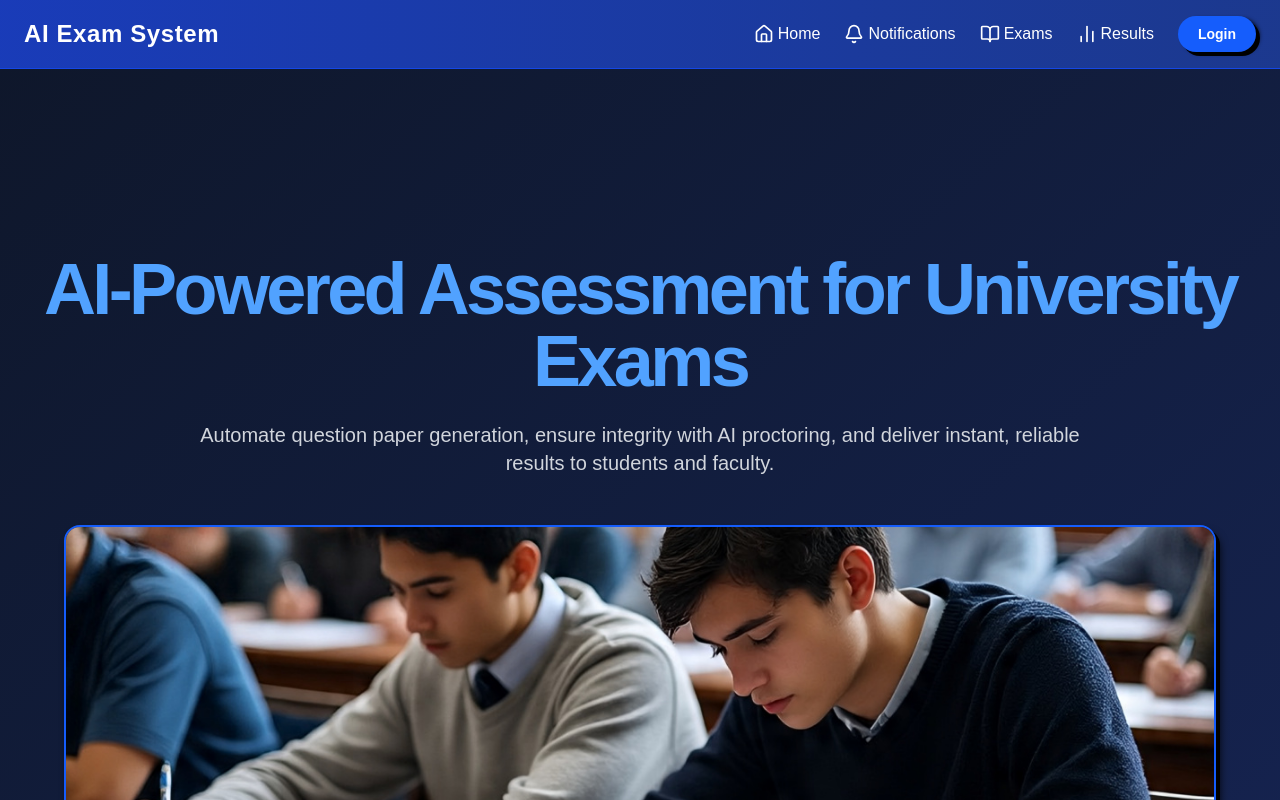
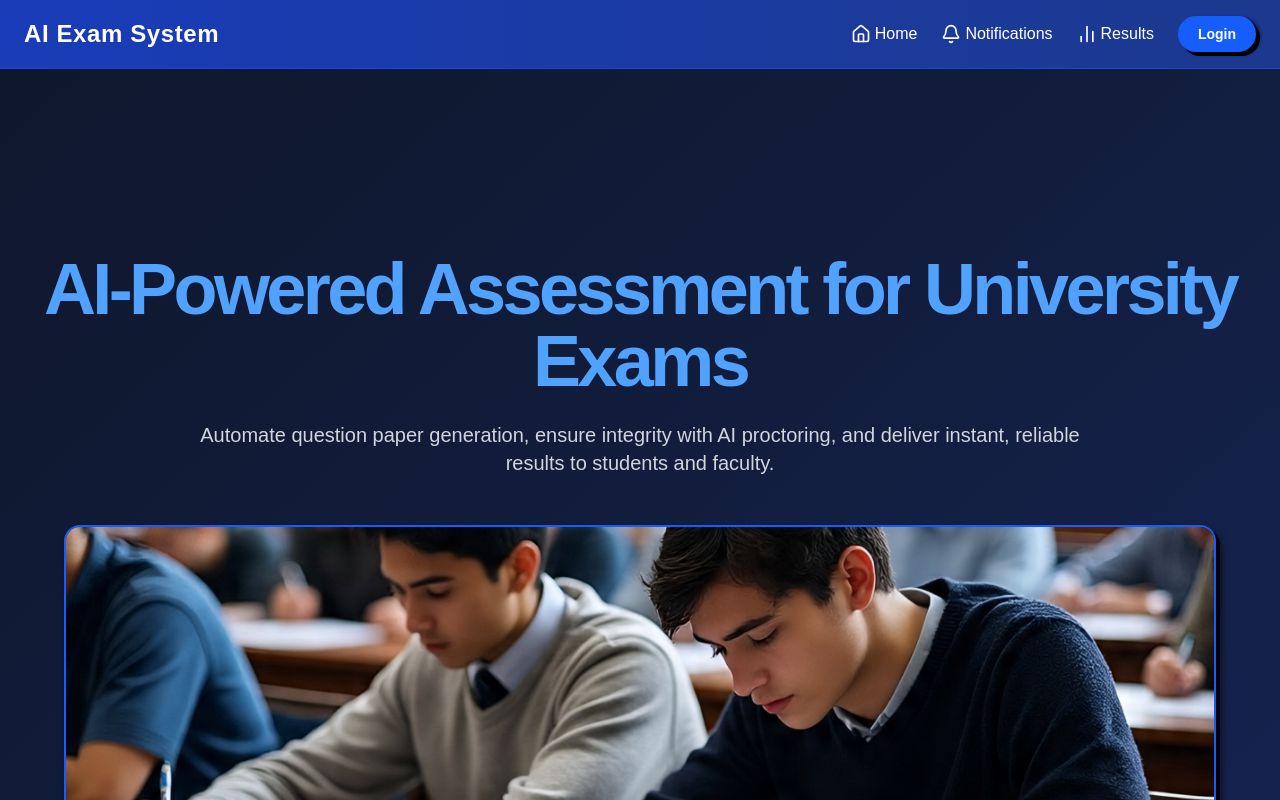
Before and after one commit to samiya2804/ExamSystem, a Next.js app: page / in a window 1280 px wide. Shown: the top 800 px of the page. Built offline with nearby package versions, Linux system fonts and the light colour scheme.

Commit message:
Update Navbar.tsx

```diff
--- a/src/components/Navbar.tsx
+++ b/src/components/Navbar.tsx
@@ -87,12 +87,6 @@ const pathname = usePathname();
             <Bell className="w-5 h-5" /> Notifications
           </Link>
 
-         <button
-    onClick={() => handleProtectedRoute("/exams")}
-    className="flex items-center gap-1 font-medium transition-colors duration-200 hover:text-blue-200"
-  >
-    <BookOpen className="w-5 h-5" /> Exams
-  </button>
 
   <button
     onClick={() => handleProtectedRoute("/student/results")}
@@ -191,13 +185,6 @@ const pathname = usePathname();
         <Bell className="w-5 h-5 flex-shrink-0" />
         <span className="truncate">Notifications</span>
       </Link>
-      <button
-        onClick={() => handleProtectedRoute("/exams")}
-        className="flex items-center gap-2 text-white font-medium hover:text-blue-200 transition-colors"
-      >
-        <BookOpen className="w-5 h-5 flex-shrink-0" />
-        <span className="truncate">Exams</span>
-      </button>
 
       <button
         onClick={() => handleProtectedRoute("/student/results")}
```
